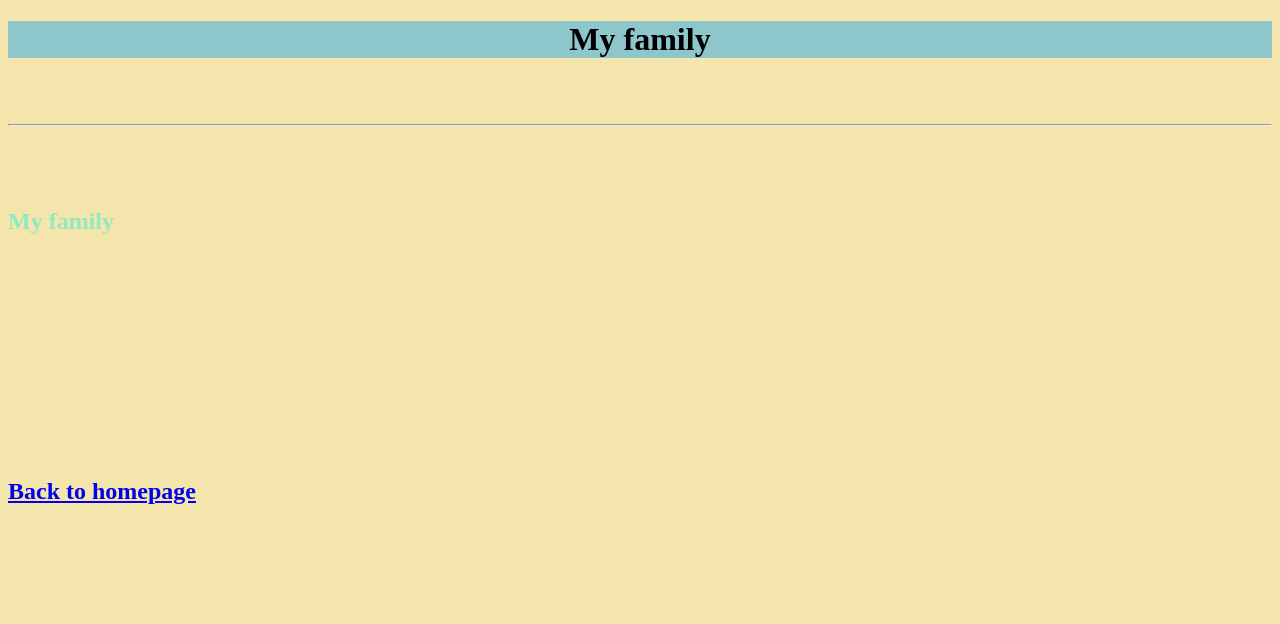
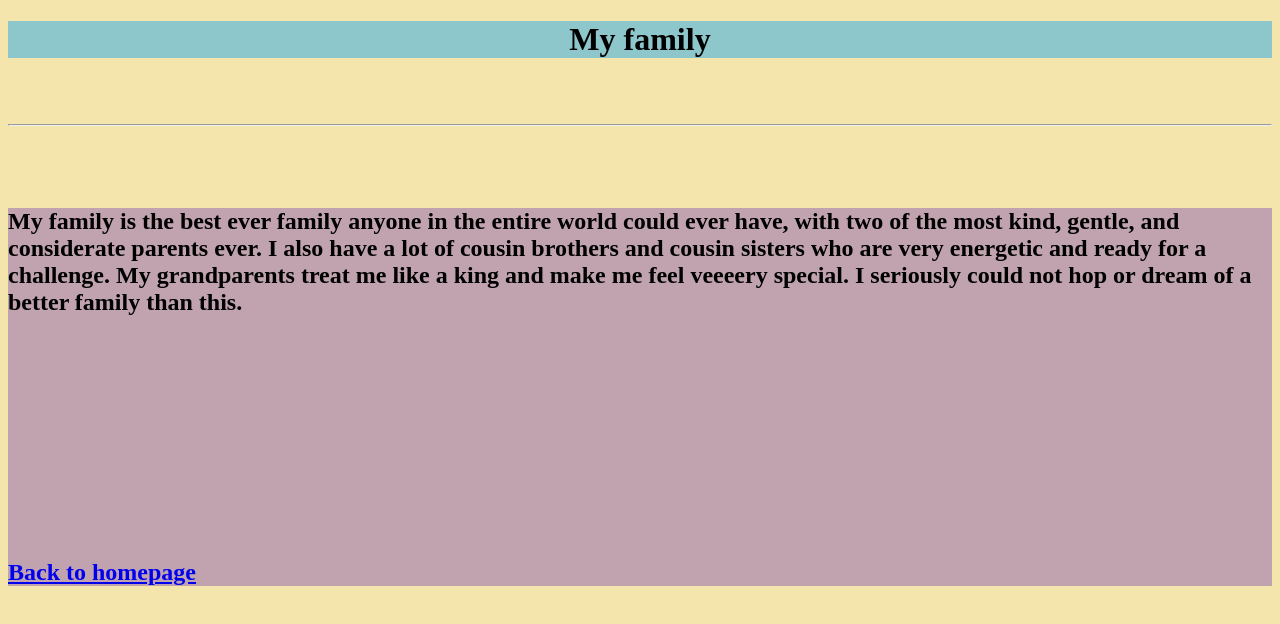
Before and after one commit to TECNHNONEVERDIES/grandpwoject, a plain HTML site: page myfamily.html in a window 1280 px wide. Drawn offline with Linux system fonts and the light colour scheme.

Commit message:
Update myfamily.html

```diff
--- a/myfamily.html
+++ b/myfamily.html
@@ -15,8 +15,10 @@ My family
 <br>
 <br>
 <br>
-<h2 style = " color : #93E9BE ; border-radius : 40 px">
-My family
+<h2 style = " background-color : #c0a3ae ; border-radius : 40 px ; font-family : papyrus">
+My family is the best ever family anyone in the entire world could ever have, with two of the most kind, gentle, and considerate parents ever.
+I also have a lot of cousin brothers and cousin sisters who are very energetic and ready for a challenge.
+My grandparents treat me like a king and make me feel veeeery special. I seriously could not hop or dream of a better family than this.
 <br>
 <br>
 <br>
```
